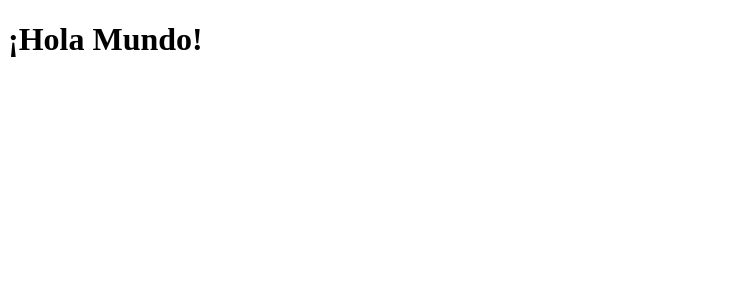
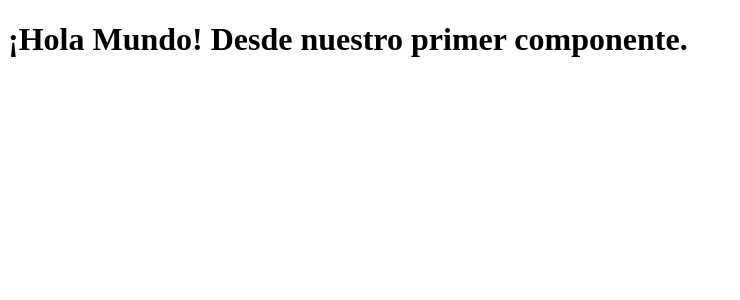
Before and after one commit to bayalad7/fh-curso-react, a React (Vite) app in the folder Apps/3-app-counter-vite/: page / in a window 1280 px wide. Shown: the top 300 px of the page, without its empty margins (0-740 px from the left). Built offline with nearby package versions, Linux system fonts and the light colour scheme.

Commit message:
Seccion 3: Nuestro primer componente

```diff
--- /dev/null
+++ b/Apps/3-app-counter-vite/src/app.jsx
@@ -0,0 +1,7 @@
+const App = () => {
+    return (
+        <h1>¡Hola Mundo! Desde nuestro primer componente.</h1>
+    );
+}
+
+export default App; // Exportamos el componente funcional.
--- a/Apps/3-app-counter-vite/src/main.jsx
+++ b/Apps/3-app-counter-vite/src/main.jsx
@@ -1,15 +1,20 @@
 import React from "react";
 import ReactDOM from "react-dom/client";
+import App from "./app"; // Importamos el componente funcional.
 
 /**
  * Notas.
  * 1.- Al empezar la aplicación de React, necesitamos de un componente funcional (functionals components).
  *     Esto es lo que se acostumbra hoy en día al trabajar con React, puros componentes basados en funciones.
+ *
  * 2.- Todos los nombres de los componentes funcionales, van capitalizados con Pascal Case o Upper Camel Case.
+ *
+ * 3.- Nota Importante.
+ *     Al crear aplicaciones con React, usualmente nosotros no vamos a estar creando componentes funcionales
+ *     directamente en el archivo "main.jsx" donde se renderiza nuestra aplicación, estos componentes funcionales
+ *     tienen que ser creados en archivos independientes.
  */
-const App = () => {
-    return (<h1>¡Hola Mundo!</h1>);
-}
+
 
 /**
  * Vamos a renderizar nuestra aplicación.
```
Also changed, not shown: 1 other file (tests, documents, lock files or other folders).
